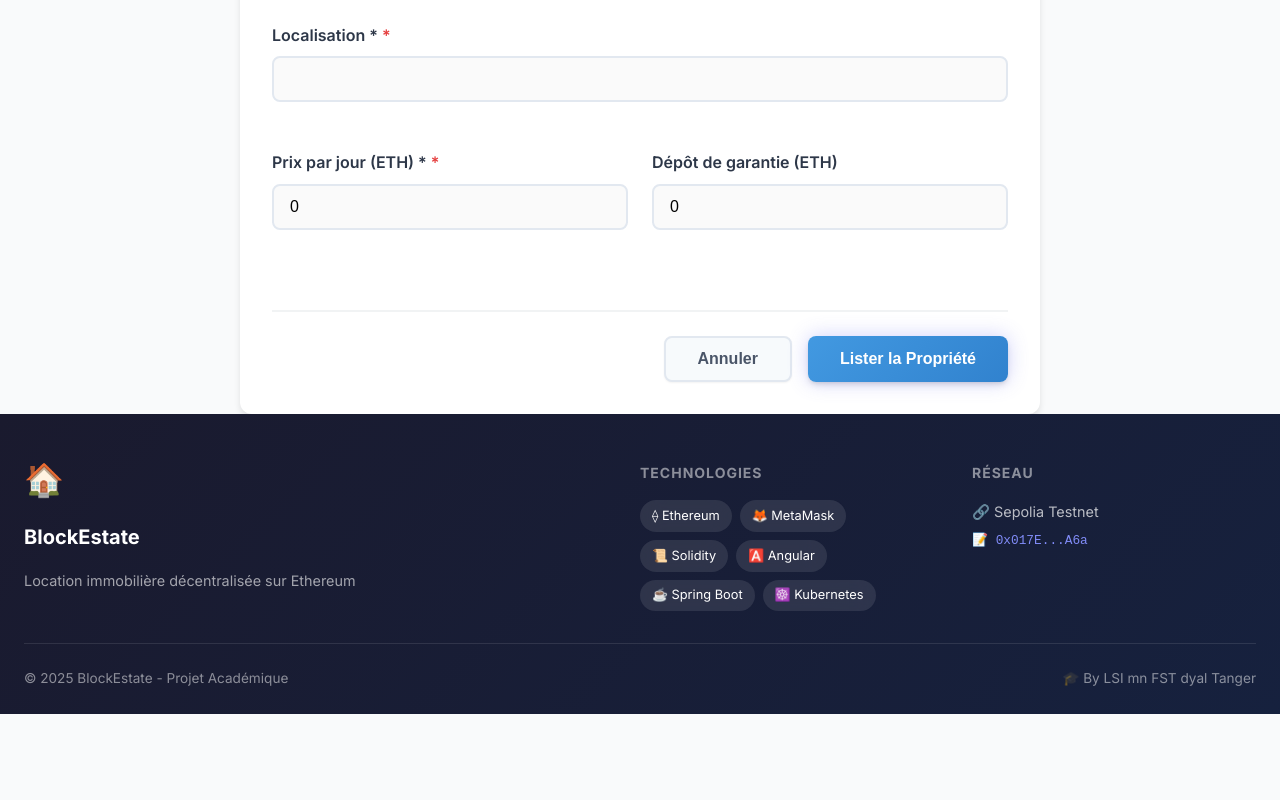
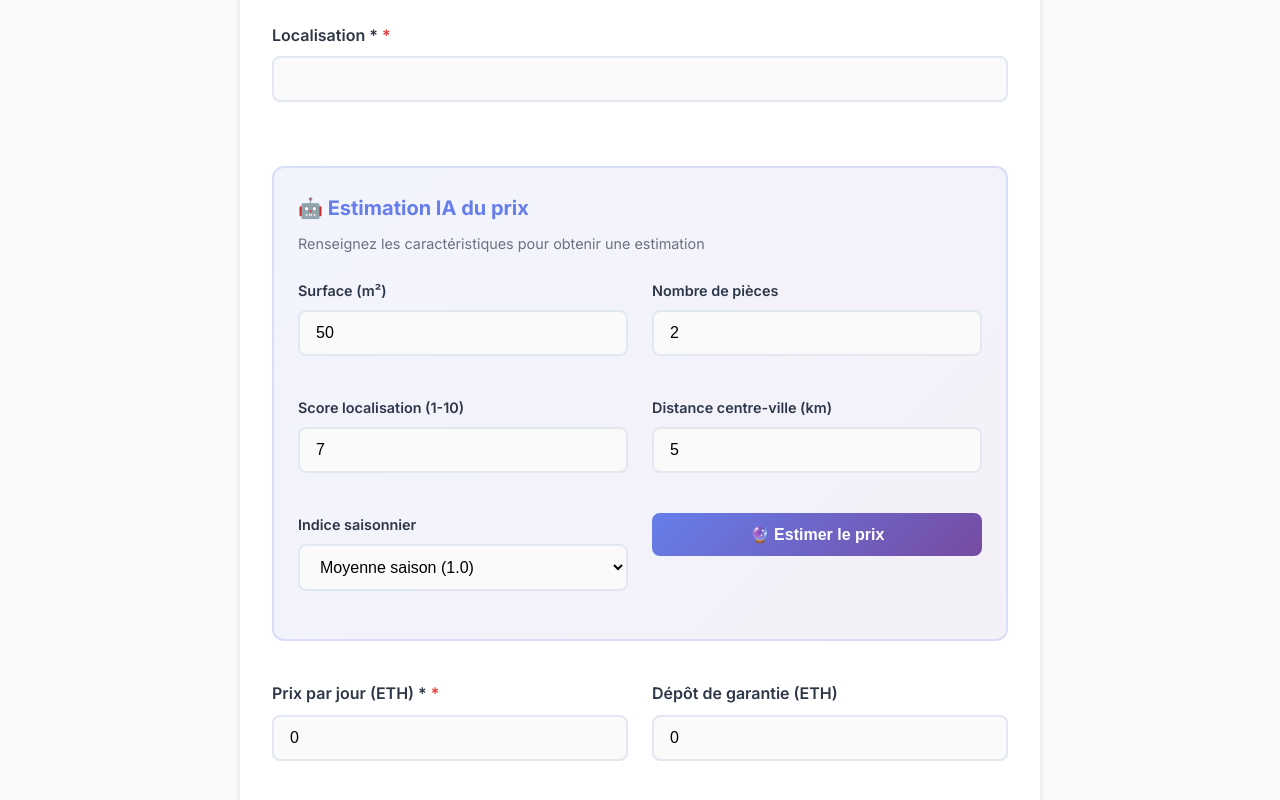
Before and after one commit to BadrBerqia/real-estate-dapp, an Angular app in the folder frontend/: page /list-property in a window 1280 px wide. Shown: the part 540-1340 px from the top of the page. Before the commit the page ends 1254 px from the top, so only its background shows below. Built offline with nearby package versions, Linux system fonts and the light colour scheme.

Commit message:
feat: integrate AI price prediction in property listing form

```diff
--- a/frontend/src/app/components/list-property/list-property.component.css
+++ b/frontend/src/app/components/list-property/list-property.component.css
@@ -356,3 +356,165 @@
     background: #4a5568;
   }
 }
+
+/* ========================================
+   SECTION IA - Estimation de prix
+======================================== */
+
+.ai-section {
+  background: linear-gradient(135deg, #667eea15 0%, #764ba215 100%);
+  border: 2px solid #667eea30;
+  border-radius: 12px;
+  padding: 1.5rem;
+  margin: 1rem 0;
+}
+
+.ai-header {
+  margin-bottom: 1.5rem;
+}
+
+.ai-header h3 {
+  color: #667eea;
+  font-size: 1.25rem;
+  font-weight: 700;
+  margin: 0 0 0.5rem 0;
+  display: flex;
+  align-items: center;
+  gap: 0.5rem;
+}
+
+.ai-header p {
+  color: #6b7280;
+  font-size: 0.9rem;
+  margin: 0;
+}
+
+.ai-inputs {
+  display: flex;
+  flex-direction: column;
+  gap: 1rem;
+}
+
+.ai-inputs .form-group label {
+  font-size: 0.9rem;
+}
+
+.ai-inputs .form-group label:after {
+  content: "" !important;
+}
+
+.ai-inputs select {
+  padding: 0.75rem 1rem;
+  border: 2px solid #e2e8f0;
+  border-radius: 8px;
+  font-size: 1rem;
+  background-color: #fafafa;
+  cursor: pointer;
+}
+
+.ai-inputs select:focus {
+  outline: none;
+  border-color: #667eea;
+  background-color: #ffffff;
+}
+
+.ai-button-group {
+  display: flex;
+  align-items: flex-end;
+}
+
+.btn-ai {
+  background: linear-gradient(135deg, #667eea 0%, #764ba2 100%);
+  color: white;
+  padding: 0.75rem 1.5rem;
+  border: none;
+  border-radius: 8px;
+  font-weight: 600;
+  cursor: pointer;
+  transition: all 0.3s ease;
+  width: 100%;
+}
+
+.btn-ai:hover:not(:disabled) {
+  transform: translateY(-2px);
+  box-shadow: 0 4px 15px rgba(102, 126, 234, 0.4);
+}
+
+.btn-ai:disabled {
+  opacity: 0.7;
+  cursor: not-allowed;
+}
+
+/* Résultat de la prédiction */
+.ai-result {
+  margin-top: 1.5rem;
+  padding: 1.25rem;
+  background: white;
+  border-radius: 10px;
+  border: 2px solid #667eea;
+  display: flex;
+  justify-content: space-between;
+  align-items: center;
+  flex-wrap: wrap;
+  gap: 1rem;
+  animation: fadeIn 0.5s ease;
+}
+
+@keyframes fadeIn {
+  from { opacity: 0; transform: translateY(-10px); }
+  to { opacity: 1; transform: translateY(0); }
+}
+
+.suggested-price {
+  display: flex;
+  flex-direction: column;
+  gap: 0.25rem;
+}
+
+.price-label {
+  font-size: 0.85rem;
+  color: #6b7280;
+}
+
+.price-value {
+  font-size: 1.75rem;
+  font-weight: 700;
+  color: #667eea;
+}
+
+.price-eth {
+  font-size: 0.9rem;
+  color: #9ca3af;
+}
+
+.btn-success {
+  background: linear-gradient(135deg, #10b981 0%, #059669 100%);
+  color: white;
+  padding: 0.75rem 1.5rem;
+  border: none;
+  border-radius: 8px;
+  font-weight: 600;
+  cursor: pointer;
+  transition: all 0.3s ease;
+}
+
+.btn-success:hover {
+  transform: translateY(-2px);
+  box-shadow: 0 4px 15px rgba(16, 185, 129, 0.4);
+}
+
+/* Responsive */
+@media (max-width: 768px) {
+  .ai-result {
+    flex-direction: column;
+    text-align: center;
+  }
+
+  .suggested-price {
+    align-items: center;
+  }
+
+  .btn-success {
+    width: 100%;
+  }
+}
--- a/frontend/src/app/components/list-property/list-property.component.html
+++ b/frontend/src/app/components/list-property/list-property.component.html
@@ -23,13 +23,77 @@
              name="location" required>
     </div>
 
+    <!-- Section IA - Estimation de prix -->
+    <div class="ai-section">
+      <div class="ai-header">
+        <h3>🤖 Estimation IA du prix</h3>
+        <p>Renseignez les caractéristiques pour obtenir une estimation</p>
+      </div>
+
+      <div class="ai-inputs">
+        <div class="form-row">
+          <div class="form-group">
+            <label for="surface">Surface (m²)</label>
+            <input type="number" id="surface" [(ngModel)]="aiData.surface"
+                   name="surface" min="10" max="500">
+          </div>
+          <div class="form-group">
+            <label for="rooms">Nombre de pièces</label>
+            <input type="number" id="rooms" [(ngModel)]="aiData.rooms"
+                   name="rooms" min="1" max="20">
+          </div>
+        </div>
+
+        <div class="form-row">
+          <div class="form-group">
+            <label for="location_score">Score localisation (1-10)</label>
+            <input type="number" id="location_score" [(ngModel)]="aiData.location_score"
+                   name="location_score" min="1" max="10" step="0.1">
+          </div>
+          <div class="form-group">
+            <label for="distance_center">Distance centre-ville (km)</label>
+            <input type="number" id="distance_center" [(ngModel)]="aiData.distance_center"
+                   name="distance_center" min="0" max="50" step="0.5">
+          </div>
+        </div>
+
+        <div class="form-row">
+          <div class="form-group">
+            <label for="season_index">Indice saisonnier</label>
+            <select id="season_index" [(ngModel)]="aiData.season_index" name="season_index">
+              <option [value]="0.8">Basse saison (0.8)</option>
+              <option [value]="1.0">Moyenne saison (1.0)</option>
+              <option [value]="1.2">Haute saison (1.2)</option>
+            </select>
+          </div>
+          <div class="form-group ai-button-group">
+            <button type="button" class="btn btn-ai" (click)="predictPrice()"
+                    [disabled]="loadingPrediction">
+              {{ loadingPrediction ? '⏳ Calcul...' : '🔮 Estimer le prix' }}
+            </button>
+          </div>
+        </div>
+      </div>
+
+      <!-- Résultat de la prédiction -->
+      <div class="ai-result" *ngIf="suggestedPrice !== null">
+        <div class="suggested-price">
+          <span class="price-label">Prix suggéré :</span>
+          <span class="price-value">{{ suggestedPrice }} €/mois</span>
+          <span class="price-eth">≈ {{ (suggestedPrice / 3000).toFixed(4) }} ETH/jour</span>
+        </div>
+        <button type="button" class="btn btn-success" (click)="applySuggestedPrice()">
+          ✓ Appliquer ce prix
+        </button>
+      </div>
+    </div>
+
     <div class="form-row">
       <div class="form-group">
         <label for="pricePerDay">Prix par jour (ETH) *</label>
         <input type="number" id="pricePerDay" [(ngModel)]="propertyData.pricePerDay"
                name="pricePerDay" required min="0.001" step="0.001">
       </div>
-
       <div class="form-group">
         <label for="deposit">Dépôt de garantie (ETH)</label>
         <input type="number" id="deposit" [(ngModel)]="propertyData.deposit"
--- a/frontend/src/app/components/list-property/list-property.component.ts
+++ b/frontend/src/app/components/list-property/list-property.component.ts
@@ -1,6 +1,7 @@
 import { Component } from '@angular/core';
 import { Router } from '@angular/router';
 import { BlockchainService } from '../../services/blockchain.service';
+import { AiService, PriceRequest } from '../../services/ai.service';
 
 @Component({
   selector: 'app-list-property',
@@ -16,12 +17,56 @@ export class ListPropertyComponent {
     deposit: 0
   };
 
+  // Données pour l'IA
+  aiData = {
+    surface: 50,
+    rooms: 2,
+    location_score: 7,
+    distance_center: 5,
+    season_index: 1.0
+  };
+
+  suggestedPrice: number | null = null;
+  loadingPrediction = false;
   processing = false;
 
   constructor(
     private blockchainService: BlockchainService,
+    private aiService: AiService,
     private router: Router
   ) {}
+
+  predictPrice() {
+    this.loadingPrediction = true;
+    this.suggestedPrice = null;
+
+    const request: PriceRequest = {
+      surface: this.aiData.surface,
+      rooms: this.aiData.rooms,
+      location_score: this.aiData.location_score,
+      distance_center: this.aiData.distance_center,
+      season_index: this.aiData.season_index
+    };
+
+    this.aiService.predictPrice(request).subscribe({
+      next: (response) => {
+        this.suggestedPrice = response.suggested_price;
+        this.loadingPrediction = false;
+      },
+      error: (error) => {
+        console.error('Error predicting price:', error);
+        this.loadingPrediction = false;
+      }
+    });
+  }
+
+  applySuggestedPrice() {
+    if (this.suggestedPrice) {
+      // Convertir EUR en ETH (approximatif: 1 ETH ≈ 3000 EUR)
+      const ethPrice = this.suggestedPrice / 3000;
+      this.propertyData.pricePerDay = parseFloat(ethPrice.toFixed(4));
+    }
+  }
 
   async onSubmit() {
     this.processing = true;
@@ -33,7 +78,6 @@ export class ListPropertyComponent {
         this.propertyData.pricePerDay,
         this.propertyData.deposit
       );
-
       this.router.navigate(['/my-properties']);
     } catch (error) {
       console.error('Error listing property:', error);
--- /dev/null
+++ b/frontend/src/app/services/ai.service.ts
@@ -0,0 +1,64 @@
+import { Injectable } from '@angular/core';
+import { HttpClient } from '@angular/common/http';
+import { Observable } from 'rxjs';
+
+export interface PriceRequest {
+  surface: number;
+  rooms: number;
+  location_score: number;
+  distance_center: number;
+  season_index: number;
+}
+
+export interface PriceResponse {
+  suggested_price: number;
+  currency: string;
+  input: PriceRequest;
+}
+
+export interface RiskRequest {
+  late_payments: number;
+  disputes: number;
+  rental_duration: number;
+}
+
+export interface RiskResponse {
+  risk_score: number;
+  risk_level: string;
+  input: RiskRequest;
+}
+
+export interface RecommendRequest {
+  price: number;
+  surface: number;
+  rooms: number;
+  location_score: number;
+  lifestyle_score: number;
+}
+
+export interface RecommendResponse {
+  recommended_cluster: number;
+  cluster_name: string;
+  input: RecommendRequest;
+}
+
+@Injectable({
+  providedIn: 'root'
+})
+export class AiService {
+  private apiUrl = 'http://35.192.0.248:30800';
+
+  constructor(private http: HttpClient) {}
+
+  predictPrice(data: PriceRequest): Observable<PriceResponse> {
+    return this.http.post<PriceResponse>(`${this.apiUrl}/predict/price`, data);
+  }
+
+  predictRisk(data: RiskRequest): Observable<RiskResponse> {
+    return this.http.post<RiskResponse>(`${this.apiUrl}/predict/risk`, data);
+  }
+
+  recommend(data: RecommendRequest): Observable<RecommendResponse> {
+    return this.http.post<RecommendResponse>(`${this.apiUrl}/recommend`, data);
+  }
+}
```
Also changed, not shown: frontend/src/app/app.module.ts (+6 -3 lines), 1 other file (tests, documents, lock files or other folders).
